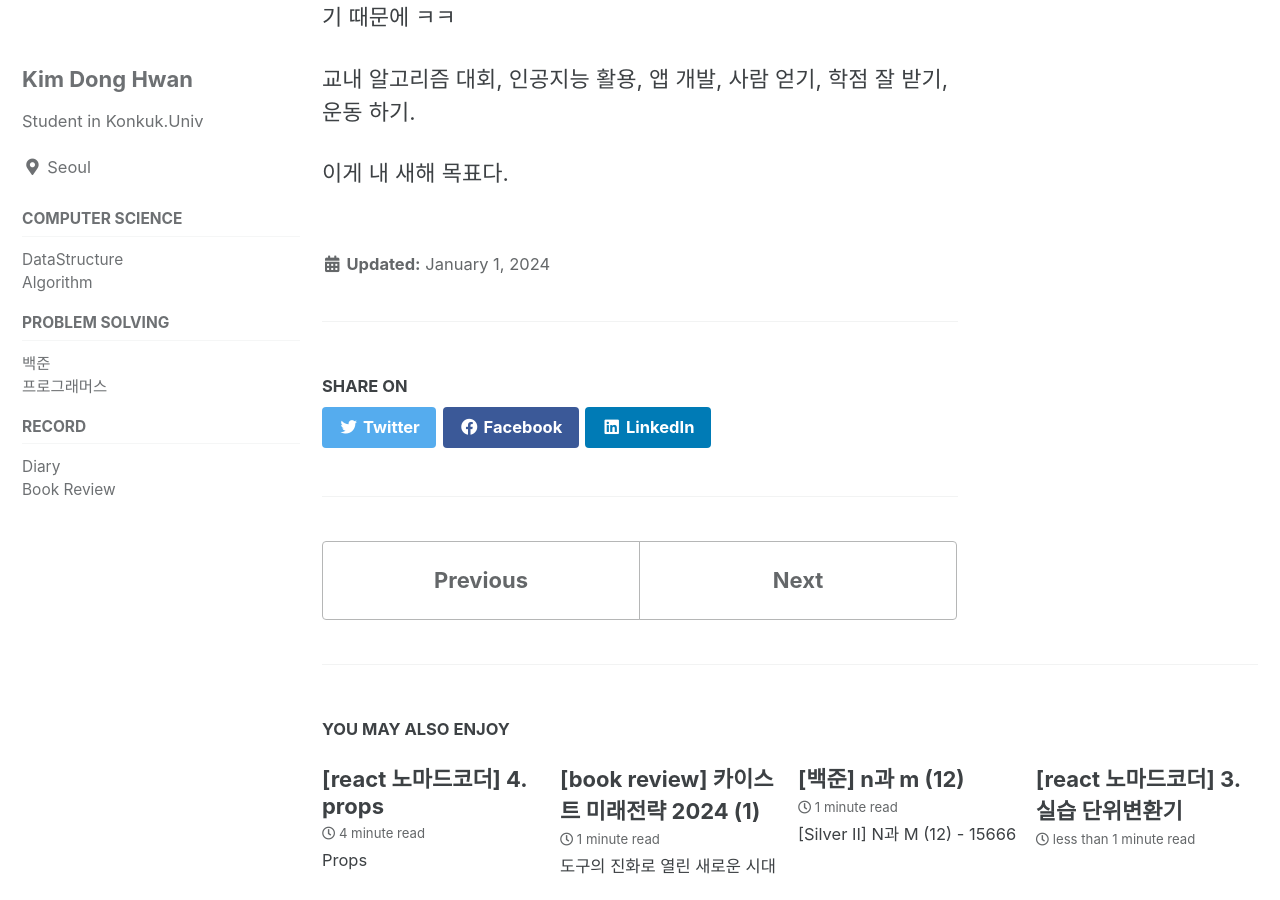
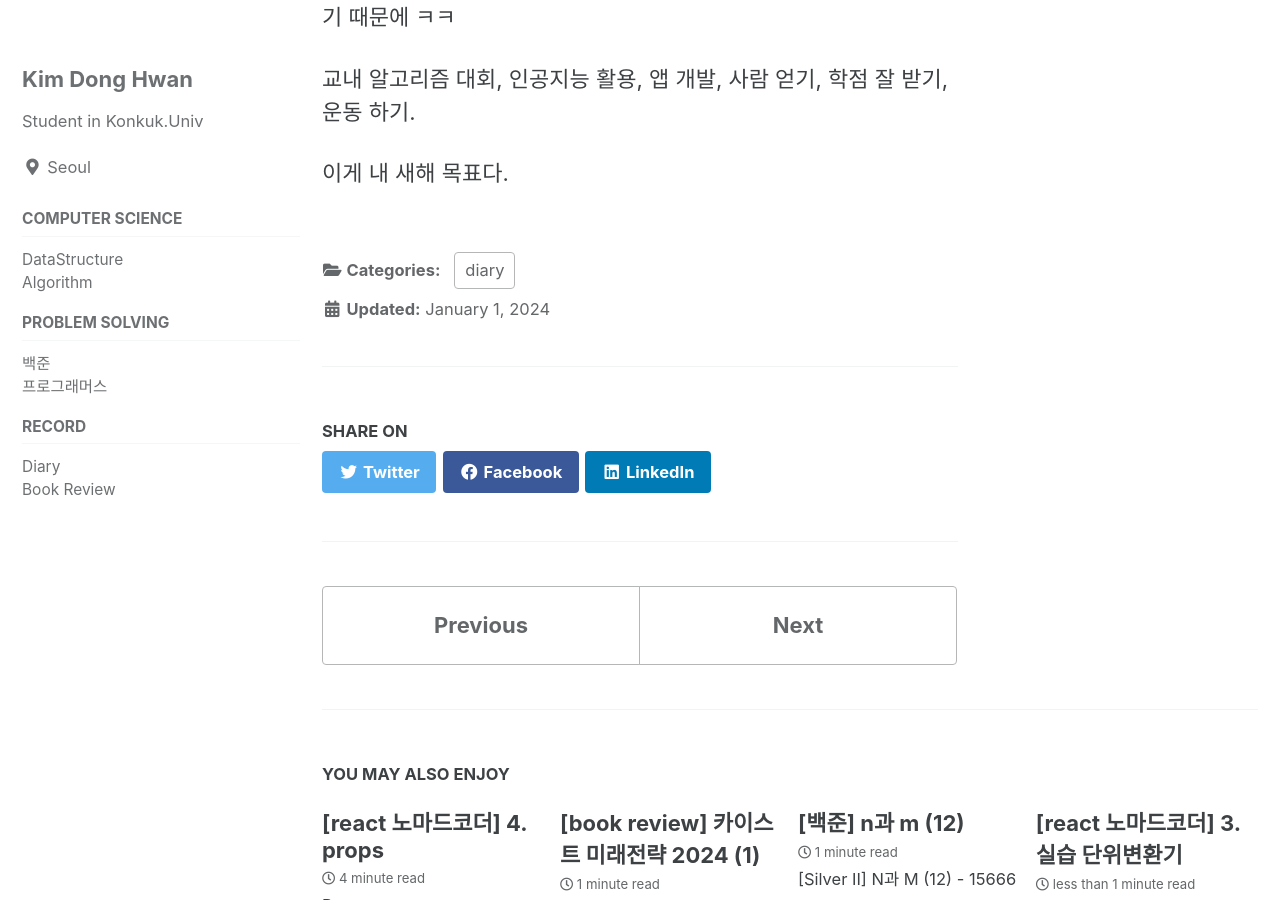
Before and after one commit to forwarder1121/forwarder1121.github.io_old, a Jekyll site: the page built from _posts/일기/2024-01-01-[일기] 2024년 계획.md, in a window 1280 px wide and 900 px high, scrolled down 1528 px. Built offline with Jekyll 4.4.1, drawn with Linux system fonts in a browser that asks for light colours; cached includes are drawn as plain includes; comment, search, counter and statistics services are not loaded.

Commit message:
fix : content

```diff
--- a/_posts/일기/2024-01-01-[일기] 2024년 계획.md
+++ b/_posts/일기/2024-01-01-[일기] 2024년 계획.md
@@ -1,5 +1,6 @@
 ---
-published: true
+categories:
+  - diary
 ---
 2024년을 맞이하면서 쓰는 일기
 
```
Also changed, not shown: _posts/일기/2023-12-24-[일기] GDSC & 뤼튼 Gen AI Onboarding.md (+2 -1 lines).
